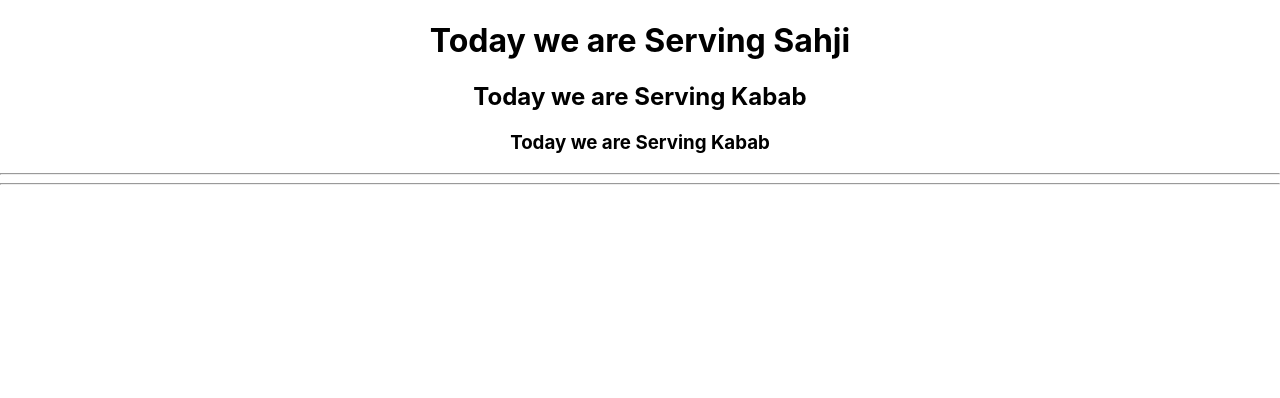
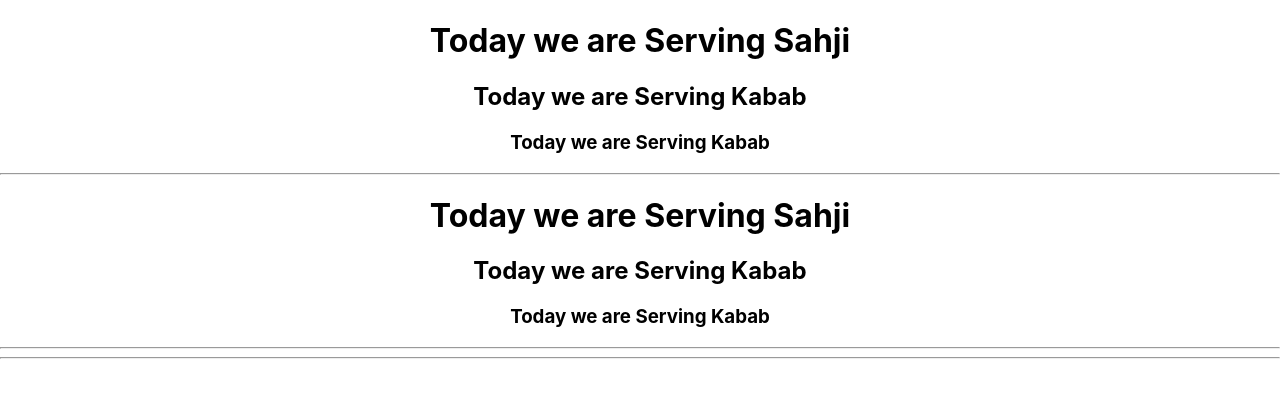
Before and after one commit to ismardoi2001/react-assignment2, a React (Create React App) app: page / in a window 1280 px wide. Shown: the top 398 px of the page. Built offline with nearby package versions, Linux system fonts and the light colour scheme.

Commit message:
update task

```diff
--- a/src/App.js
+++ b/src/App.js
@@ -7,6 +7,7 @@ function App(){
     <div className ="App">
     {/*<dinner></dinner>*/}
     <Dinner dishName ="Sahji" SweetDish="Kabab"/>
+    <Dinner dishName ="Sahji" SweetDish="Kabab"/>
 
 
     <hr/>
```
